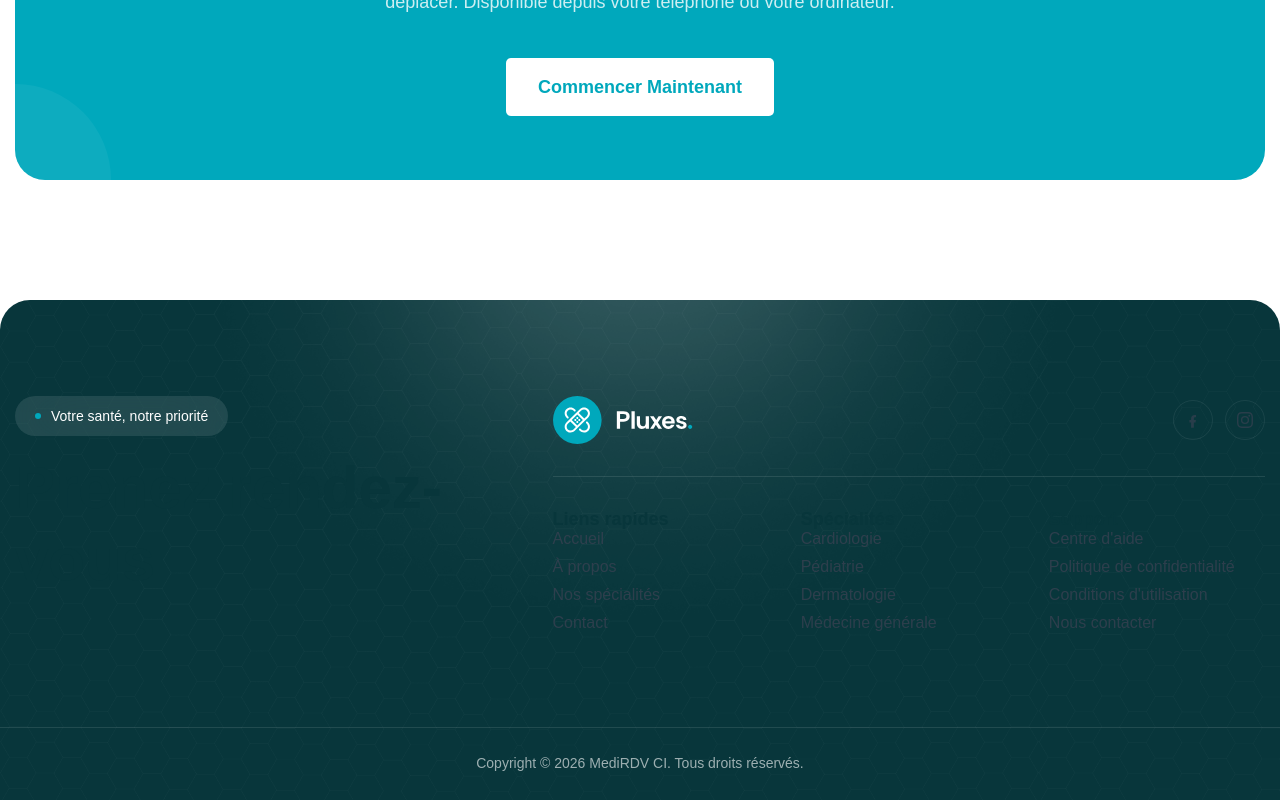
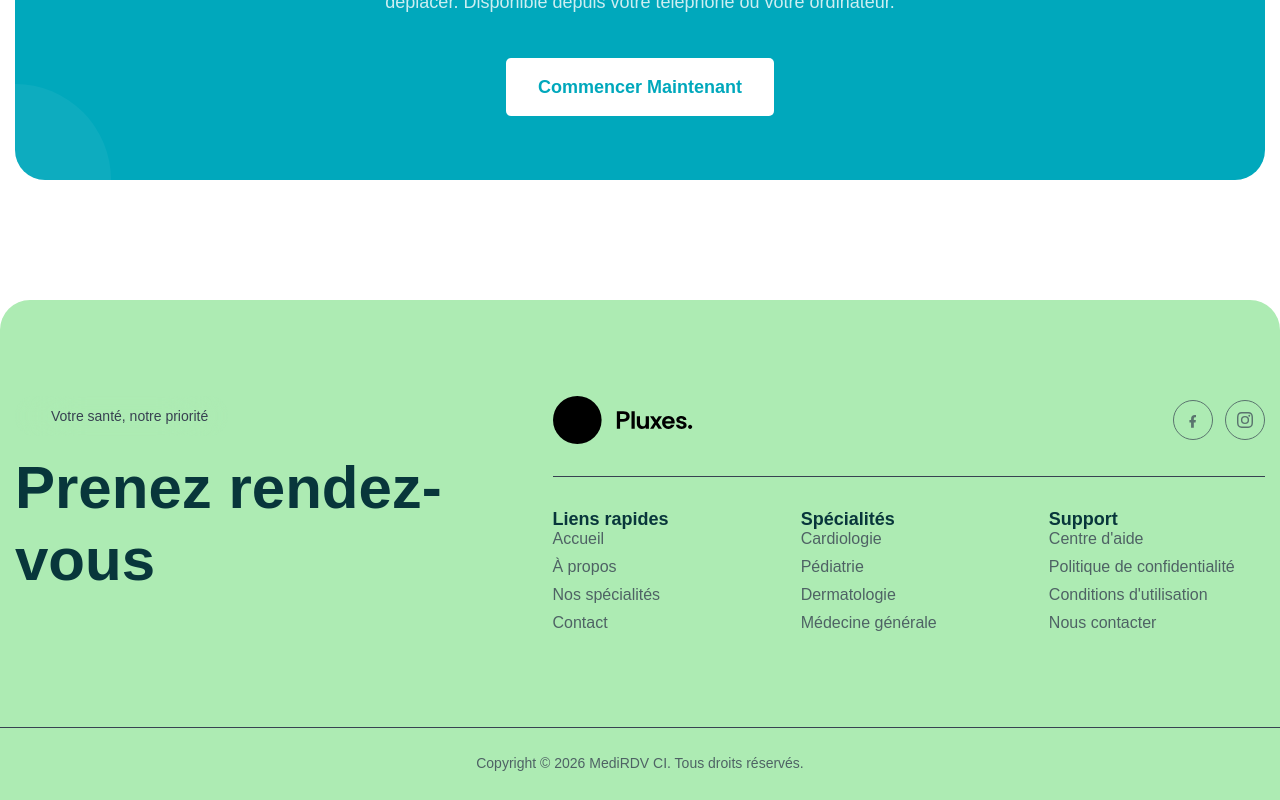
Before and after one commit to iouatt225/MEDIRDV, a Next.js app in the folder apps/web/: page / in a window 1280 px wide. Shown: the part 4704-5504 px from the top of the page. Built offline with nearby package versions, Linux system fonts and the light colour scheme; a web font is replaced by a local one.

Commit message:
style: apply #adebb3 to footer and fix text colors

```diff
--- a/apps/web/app/globals.css
+++ b/apps/web/app/globals.css
@@ -11,6 +11,7 @@
   --color-transparent: transparent;
   --color-primary: #08363B;
   --color-primary-light: #0A4A51;
+  --color-brand-light: #adebb3;
   --color-secondary: #EDF9FC;
   --color-secondary-dark: #D5EFF5;
   --color-accent: #00A8BC;
--- a/apps/web/components/ui/Footer.tsx
+++ b/apps/web/components/ui/Footer.tsx
@@ -33,7 +33,7 @@ export default function Footer() {
   return (
     <footer
       className="
-        bg-primary bg-[url('/images/dark-section-bg-image.png')]
+        bg-brand-light
         bg-no-repeat bg-top bg-cover
         rounded-t-pluxes
         mt-auto
@@ -47,16 +47,16 @@ export default function Footer() {
               <span
                 className="
                   inline-flex items-center gap-2
-                  text-sm font-medium text-white
-                  bg-divider-dark backdrop-blur-[30px]
+                  text-sm font-medium text-tertiary
+                  bg-tertiary/10 backdrop-blur-[30px]
                   rounded-full px-5 py-2.5 pl-9
                   relative mb-4
                 "
               >
-                <span className="absolute left-5 top-1/2 -translate-y-1/2 w-1.5 h-1.5 rounded-full bg-accent" />
+                <span className="absolute left-5 top-1/2 -translate-y-1/2 w-1.5 h-1.5 rounded-full bg-tertiary" />
                 Votre santé, notre priorité
               </span>
-              <h2 className="text-5xl lg:text-6xl font-semibold text-white mt-4">
+              <h2 className="text-5xl lg:text-6xl font-semibold text-tertiary mt-4">
                 <Link href="/contact" className="hover:text-accent transition-colors duration-300">
                   Prenez rendez-vous
                 </Link>
@@ -67,12 +67,13 @@ export default function Footer() {
           {/* Links Section */}
           <div className="lg:col-span-7">
             {/* Footer Header */}
-            <div className="flex flex-wrap items-center justify-between gap-4 pb-8 border-b border-divider-dark">
+            <div className="flex flex-wrap items-center justify-between gap-4 pb-8 border-b border-tertiary/20">
               <Image
                 src="/images/logo.svg"
                 alt="MediRDV"
                 width={140}
                 height={40}
+                className="brightness-0"
               />
               <div className="flex gap-3">
                 {socialLinks.map((social) => (
@@ -84,8 +85,8 @@ export default function Footer() {
                       w-10 h-10
                       flex items-center justify-center
                       rounded-full
-                      border border-divider-dark
-                      text-white opacity-70 hover:opacity-100 hover:border-accent hover:bg-accent
+                      border border-tertiary/20
+                      text-tertiary opacity-70 hover:opacity-100 hover:border-tertiary hover:bg-tertiary/10
                       transition-all duration-300
                     "
                   >
@@ -106,13 +107,13 @@ export default function Footer() {
             {/* Footer Links Grid */}
             <div className="grid grid-cols-2 md:grid-cols-3 gap-8 pt-8">
               <div>
-                <h3 className="text-lg font-bold text-white mb-4">Liens rapides</h3>
+                <h3 className="text-lg font-bold text-tertiary mb-4">Liens rapides</h3>
                 <ul className="space-y-3">
                   {quickLinks.map((link) => (
                     <li key={link.href}>
                       <Link
                         href={link.href}
-                        className="text-white opacity-80 hover:opacity-100 hover:text-accent transition-all duration-300"
+                        className="text-tertiary opacity-80 hover:opacity-100 transition-all duration-300"
                       >
                         {link.label}
                       </Link>
@@ -121,13 +122,13 @@ export default function Footer() {
                 </ul>
               </div>
               <div>
-                <h3 className="text-lg font-bold text-white mb-4">Spécialités</h3>
+                <h3 className="text-lg font-bold text-tertiary mb-4">Spécialités</h3>
                 <ul className="space-y-3">
                   {serviceLinks.map((link) => (
                     <li key={link.href}>
                       <Link
                         href={link.href}
-                        className="text-white opacity-80 hover:opacity-100 hover:text-accent transition-all duration-300"
+                        className="text-tertiary opacity-80 hover:opacity-100 transition-all duration-300"
                       >
                         {link.label}
                       </Link>
@@ -136,13 +137,13 @@ export default function Footer() {
                 </ul>
               </div>
               <div>
-                <h3 className="text-lg font-bold text-white mb-4">Support</h3>
+                <h3 className="text-lg font-bold text-tertiary mb-4">Support</h3>
                 <ul className="space-y-3">
                   {supportLinks.map((link) => (
                     <li key={link.href}>
                       <Link
                         href={link.href}
-                        className="text-white opacity-80 hover:opacity-100 hover:text-accent transition-all duration-300"
+                        className="text-tertiary opacity-80 hover:opacity-100 transition-all duration-300"
                       >
                         {link.label}
                       </Link>
@@ -156,9 +157,9 @@ export default function Footer() {
       </div>
 
       {/* Copyright */}
-      <div className="border-t border-divider-dark">
+      <div className="border-t border-tertiary/20">
         <div className="max-w-[1300px] mx-auto px-4 lg:px-[15px] py-6">
-          <p className="text-center text-white opacity-60 text-sm">
+          <p className="text-center text-tertiary opacity-80 text-sm">
             Copyright © {currentYear} MediRDV CI. Tous droits réservés.
           </p>
         </div>
```
